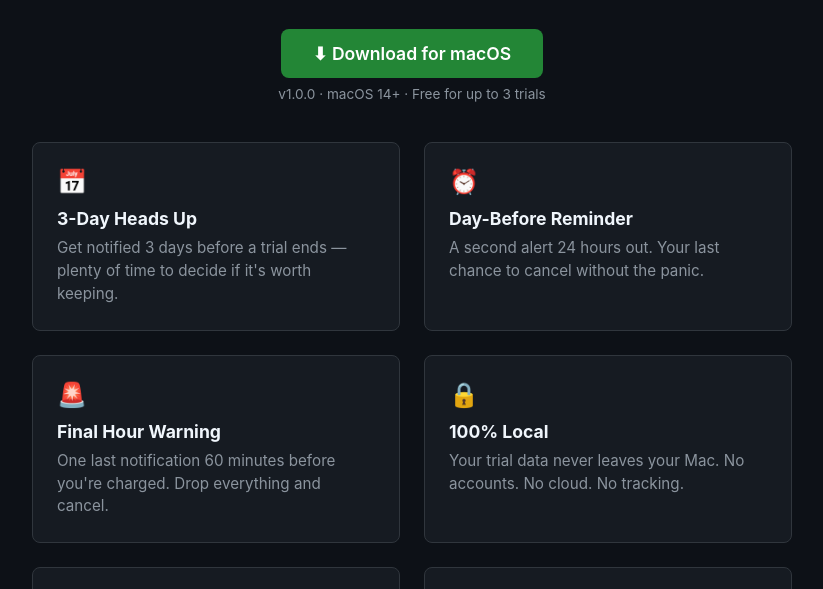
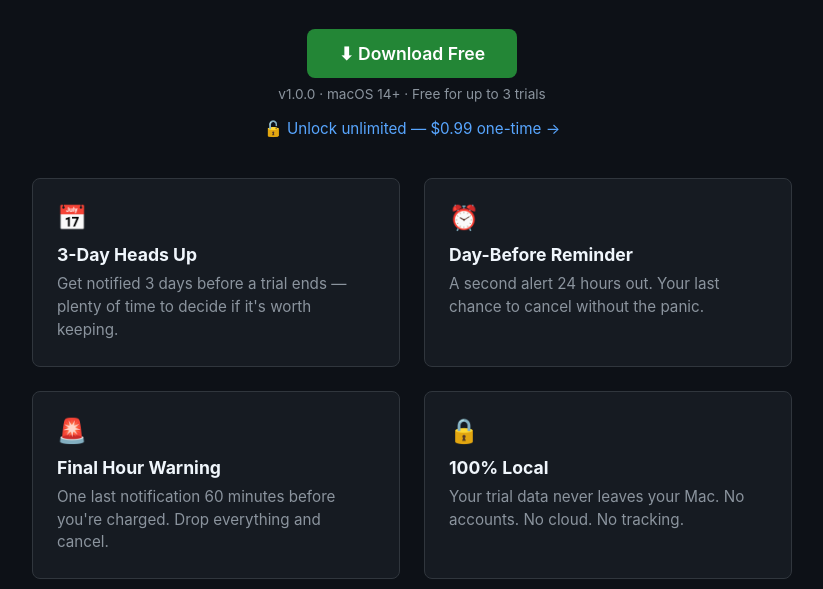
Before and after one commit to gardnerscot/shipdrop, a plain HTML site: page trialguard/index.html in a window 1280 px wide. Shown: the part 205-794 px from the top of the page, without its empty margins (228-1051 px from the left). Drawn offline with Linux system fonts and the light colour scheme.

Commit message:
Trial Guard: free + Gumroad /bin/bash.99 unlock, 3-trial cap, text field fix

```diff
--- a/trialguard/index.html
+++ b/trialguard/index.html
@@ -26,8 +26,9 @@
 <div class="hero">
   <h1>🛡️ Trial Guard</h1>
   <p class="sub">You sign up for a free trial. You forget. You get charged. Never again.</p>
-  <a class="download" href="TrialGuard-1.0.0.dmg">⬇ Download for macOS</a>
+  <a class="download" href="TrialGuard-1.0.0.dmg">⬇ Download Free</a>
   <p class="version">v1.0.0 · macOS 14+ · Free for up to 3 trials</p>
+  <p style="margin-top:16px"><a href="https://scotlab.gumroad.com/l/trialguard" style="color:#58a6ff;text-decoration:none;font-size:0.95rem">🔓 Unlock unlimited — $0.99 one-time →</a></p>
 </div>
 
 <div class="features">
```
Also changed, not shown: 1 other file.
